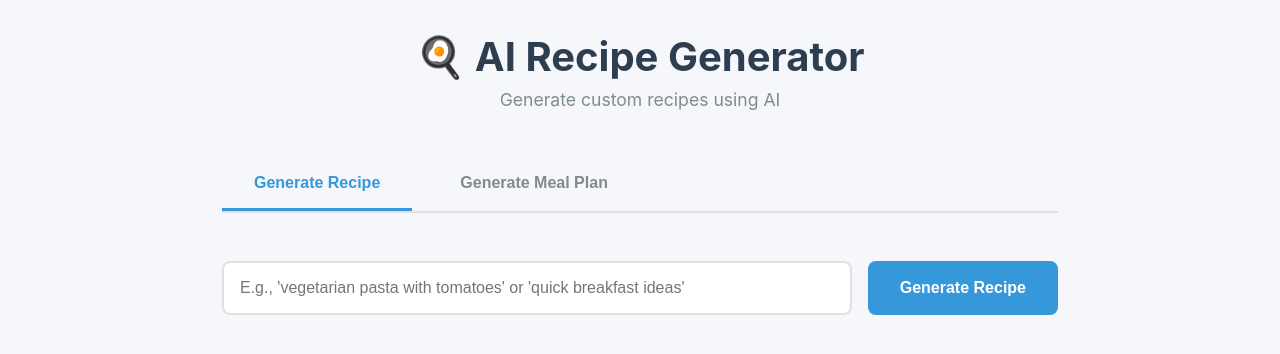
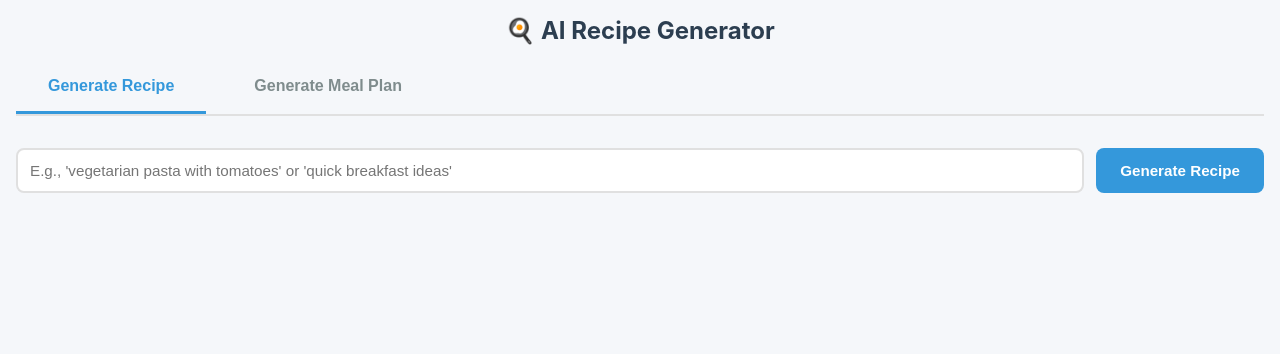
Before and after one commit to BrightonKahrs/Reci-PT, a React (Vite) app in the folder frontend/: page / in a window 1280 px wide. Shown: the top 354 px of the page. Built offline with nearby package versions, Linux system fonts and the light colour scheme.

Commit message:
Meal plan creator UI updates

```diff
--- a/frontend/src/App.css
+++ b/frontend/src/App.css
@@ -1,29 +1,35 @@
 .app {
-  max-width: 900px;
+  max-width: 100%;
   margin: 0 auto;
-  padding: 2rem;
+  padding: 1rem;
+  height: 100vh;
+  overflow: hidden;
+  display: flex;
+  flex-direction: column;
 }
 
 .header {
   text-align: center;
-  margin-bottom: 3rem;
+  margin-bottom: 1rem;
+  flex-shrink: 0;
 }
 
 .header h1 {
-  font-size: 2.5rem;
-  margin-bottom: 0.5rem;
+  font-size: 1.5rem;
+  margin-bottom: 0;
   color: #2c3e50;
 }
 
 .header p {
-  color: #7f8c8d;
-  font-size: 1.1rem;
+  display: none;
 }
 
 .main {
   display: flex;
   flex-direction: column;
-  gap: 2rem;
+  gap: 1rem;
+  flex: 1;
+  overflow: hidden;
 }
 
 .tabs {
@@ -31,6 +37,7 @@
   gap: 1rem;
   border-bottom: 2px solid #e0e0e0;
   margin-bottom: 1rem;
+  flex-shrink: 0;
 }
 
 .tab {
@@ -56,19 +63,20 @@
 
 .query-form {
   width: 100%;
+  flex-shrink: 0;
 }
 
 .input-group {
   display: flex;
-  gap: 1rem;
+  gap: 0.75rem;
   flex-wrap: wrap;
 }
 
 .query-input {
   flex: 1;
   min-width: 300px;
-  padding: 1rem;
-  font-size: 1rem;
+  padding: 0.75rem;
+  font-size: 0.95rem;
   border: 2px solid #e0e0e0;
   border-radius: 8px;
   transition: border-color 0.3s;
@@ -85,8 +93,8 @@
 }
 
 .submit-button {
-  padding: 1rem 2rem;
-  font-size: 1rem;
+  padding: 0.75rem 1.5rem;
+  font-size: 0.95rem;
   font-weight: 600;
   color: white;
   background-color: #3498db;
@@ -244,25 +252,30 @@
   background: white;
   border: 1px solid #e0e0e0;
   border-radius: 12px;
-  padding: 2rem;
+  padding: 1rem;
   box-shadow: 0 2px 8px rgba(0, 0, 0, 0.1);
-  overflow-x: auto;
+  overflow: hidden;
+  flex: 1;
+  min-height: 0;
+  display: flex;
+  flex-direction: column;
 }
 
 .plan-header {
   border-bottom: 2px solid #ecf0f1;
-  padding-bottom: 1rem;
-  margin-bottom: 2rem;
+  padding-bottom: 0.5rem;
+  margin-bottom: 0.75rem;
+  flex-shrink: 0;
 }
 
 .plan-header h2 {
-  font-size: 2rem;
+  font-size: 1.25rem;
   color: #2c3e50;
-  margin-bottom: 0.5rem;
+  margin-bottom: 0.25rem;
 }
 
 .plan-count {
-  font-size: 1rem;
+  font-size: 0.9rem;
   color: #7f8c8d;
 }
 
@@ -270,22 +283,24 @@
 .weekly-grid {
   display: flex;
   flex-direction: column;
-  min-width: 1200px;
+  min-width: max-content;
+  flex: 1;
 }
 
 .weekly-grid-header {
   display: grid;
-  grid-template-columns: 120px repeat(7, 1fr);
-  gap: 0.5rem;
+  grid-template-columns: 150px repeat(7, 1fr);
+  gap: 0.75rem;
   margin-bottom: 0.5rem;
+  flex-shrink: 0;
 }
 
 .day-header {
   text-align: center;
   font-weight: 700;
-  font-size: 1rem;
+  font-size: 0.95rem;
   color: #2c3e50;
-  padding: 1rem 0.5rem;
+  padding: 0.6rem 0.5rem;
   background: linear-gradient(135deg, #667eea 0%, #764ba2 100%);
   color: white;
   border-radius: 8px;
@@ -293,9 +308,14 @@
 
 .meal-row {
   display: grid;
-  grid-template-columns: 120px repeat(7, 1fr);
-  gap: 0.5rem;
-  margin-bottom: 0.5rem;
+  grid-template-columns: 150px repeat(7, 1fr);
+  gap: 0.75rem;
+  flex: 1;
+  min-height: 0;
+}
+
+.meal-row:last-child {
+  margin-bottom: 0;
 }
 
 .meal-type-label {
@@ -308,7 +328,7 @@
 .meal-type-label .meal-badge {
   width: 100%;
   text-align: center;
-  padding: 0.6rem;
+  padding: 0.5rem;
   font-size: 0.85rem;
 }
 
@@ -316,8 +336,8 @@
   background: #f8f9fa;
   border: 2px solid #e0e0e0;
   border-radius: 8px;
-  padding: 1rem;
-  min-height: 120px;
+  padding: 0.5rem;
+  height: 100%;
   display: flex;
   flex-direction: column;
   justify-content: center;
```
